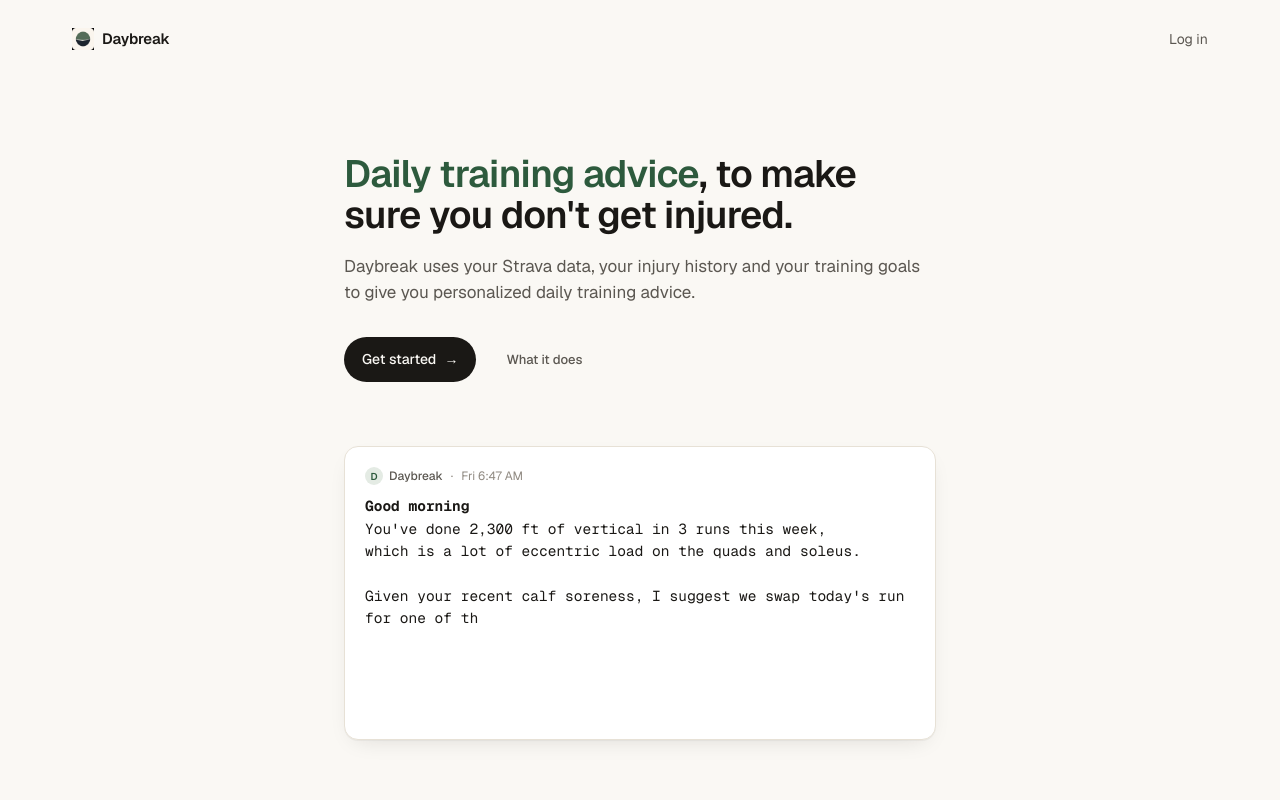
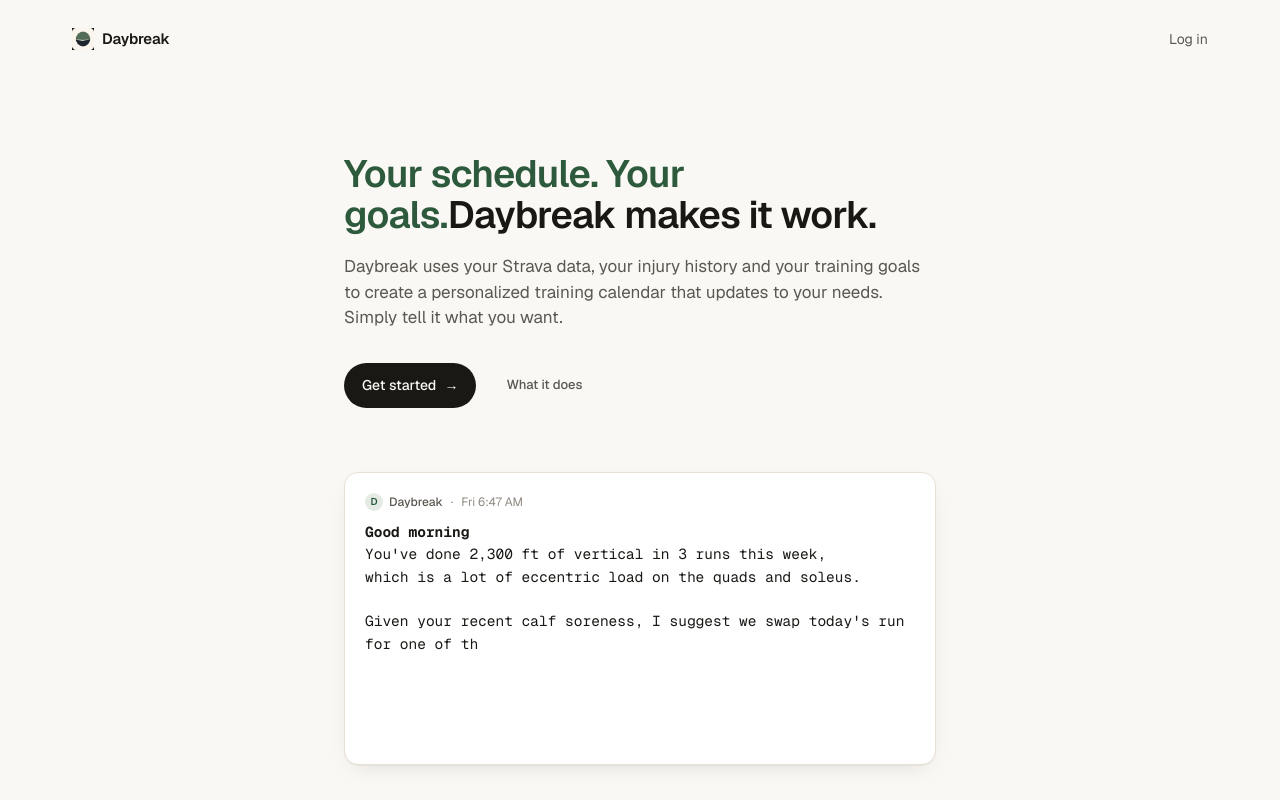
Before and after one commit to dtemple/hammytime, a Next.js app: page / in a window 1280 px wide. Shown: the top 800 px of the page. Built offline with nearby package versions, Linux system fonts and the light colour scheme.

Commit message:
fix(home): update hero section text for clarity and engagement

```diff
--- a/src/app/page.tsx
+++ b/src/app/page.tsx
@@ -32,11 +32,10 @@
         <section className="ht-hero">
           <div className="ht-eyebrow"></div>
           <h1 className="ht-h1">
-            <span className="ht-h1-accent">Daily training advice</span>, to make sure you
-            don&apos;t get injured.
+            <span className="ht-h1-accent">Your schedule. Your goals.</span>Daybreak makes it work.
           </h1>
           <p className="ht-lede">
-            Daybreak uses your Strava data, your injury history and your training goals to give you personalized daily training advice.
+            Daybreak uses your Strava data, your injury history and your training goals to create a personalized training calendar that updates to your needs. Simply tell it what you want.
           </p>
           <div className="ht-cta-row">
             <Link href="/signup" className="ht-btn ht-btn-primary">
```
